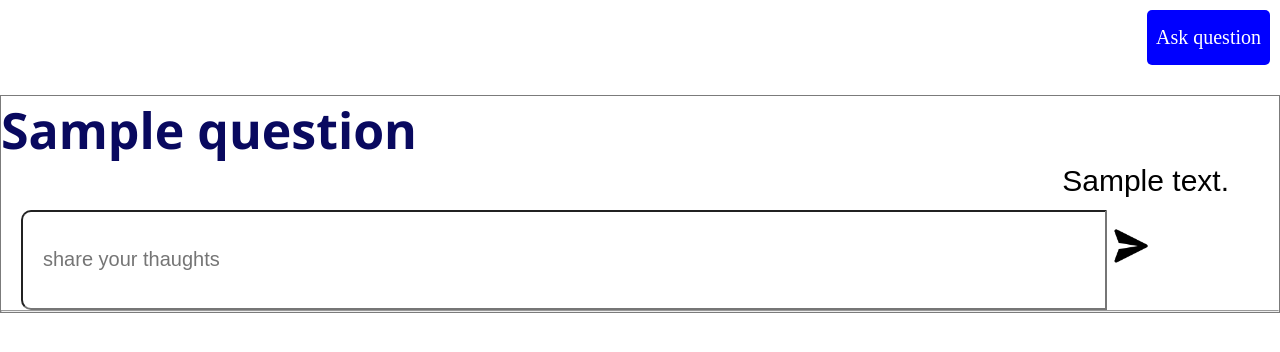
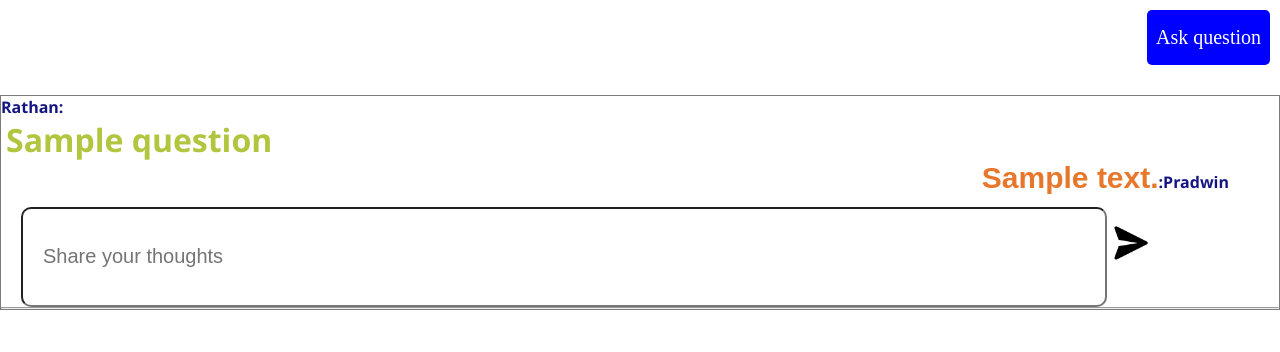
Before and after one commit to Rathan-r-nayak/farmassistant, a Django app: page /discuss/ in a window 1280 px wide. Shown: the top 352 px of the page. Run offline with Django 4.2, Linux system fonts and the light colour scheme; tables that the repository leaves empty hold one stand-in row (values such as "Sample post").

Commit message:
Modified Discussion.html

```diff
--- a/discussapp/templates/discussapp/discussion.html
+++ b/discussapp/templates/discussapp/discussion.html
@@ -35,23 +35,42 @@
     justify-content: center;
     border: 1px solid rgb(123, 123, 123);
 }
-.question{
-    color: rgb(9, 9, 95);
-    font-weight: bolder;
-    font-size: 50px;
+.who-asked{
+    color: rgb(21, 21, 130);
+    font-weight:600;
+    font-size: 1rem;
     font-family:'Segoe UI', Tahoma, Geneva, Verdana, sans-serif;
 }
+.question{
+    color: rgb(177, 198, 62);
+    font-weight:600;
+    font-size: 2rem;
+    font-family:'Segoe UI', Tahoma, Geneva, Verdana, sans-serif;
+    margin-left:5px;
+}
 .answer{
+    color: rgb(231, 119, 43);
+    font-weight:600;
+    font-size: 2rem;
+    font-family:'Segoe UI', Tahoma, Geneva, Verdana, sans-serif;
     font-size: 30px;
     font-family:Arial, Helvetica, sans-serif;
 }
+
 .div_answer{
     display: flex;
     flex-direction: row-reverse;
     margin-left: 20px;
     margin-right: 50px;
 }
-.thaughts{
+.replied{
+    color: rgb(21, 21, 130);
+    font-weight:600;
+    font-size: 1rem;
+    font-family:'Segoe UI', Tahoma, Geneva, Verdana, sans-serif;
+    padding-top:10px;
+}
+.thoughts{
     font-size: 20px;
     width: 85%;
     height: 100px;
@@ -59,17 +78,20 @@
     margin-left: 20px;
     display: inline-block;
     box-sizing: border-box;
-    border-bottom-left-radius: 10px;
-    border-top-left-radius: 10px;
+    border-radius: 10px;
 }
 .submit{
     all: unset;
     cursor: pointer;
     height: 100px;
+
 }
 .share_answer{
     display: flex;
     flex-direction: column;
+}
+.button{
+    margin-top: 10px;
 }
 
 {%endblock style%}
@@ -88,14 +110,19 @@
         {%for ques in queries%}
         <div class="onediscussion">
             <div class="div_question">
+                <p class="who-asked">
+                    Rathan:
+                                    </p>
                 <p class="question">
-                {{ques.question}}
-            </p>
+                {{ques.question}} </p>
             </div>
 
             {%for answer in ans%}
             {%if answer.query_id == ques.query_id%}
             <div class="div_answer">
+                <p class="replied">
+                    :Pradwin
+                </p>
                 <p class="answer">
                     {{answer.answer}}
                 </p>
@@ -106,9 +133,9 @@
         <div class="share_answer">
             <form action="answerSubmit" method="post">
                 {% csrf_token %}
-                <input class="thaughts" type="text" placeholder="share your thaughts" maxlength="1000" name="ans">
+                <input class="thoughts" type="text" placeholder="Share your thoughts" required maxlength="1000" name="ans">
                 <input style="display:none;" type="text" name="fid_qid" value="{{ques.query_id}}">
-                <button class="submit" type="submit"><img height="40px" src="/static/send.png" alt="submit"></button>
+                <button class="submit" type="submit"><img class="image" height="40px" src="/static/send.png" alt="submit"></button>
             </form>
         </div>
         <hr>
--- a/discussapp/views.py
+++ b/discussapp/views.py
@@ -20,7 +20,7 @@ def answerSubmit(request):
         ans=request.POST['ans']
         qid=int(request.POST['fid_qid'])
 
-        farmer=models.Farmer.objects.get(fid=21)
+        farmer=models.Farmer.objects.get(fid=13)
         ob=models.Answers(query_id=qid,fid=farmer,answer=ans)
         ob.save()
         return redirect('discusspage')
@@ -36,7 +36,7 @@ def questionSubmit(request):
         query=request.POST['question']
 
 
-        farmer=models.Farmer.objects.get(fid=21)
+        farmer=models.Farmer.objects.get(fid=13)
         ob=models.Questions(fid=farmer,question=query)
         ob.save()
 
```
